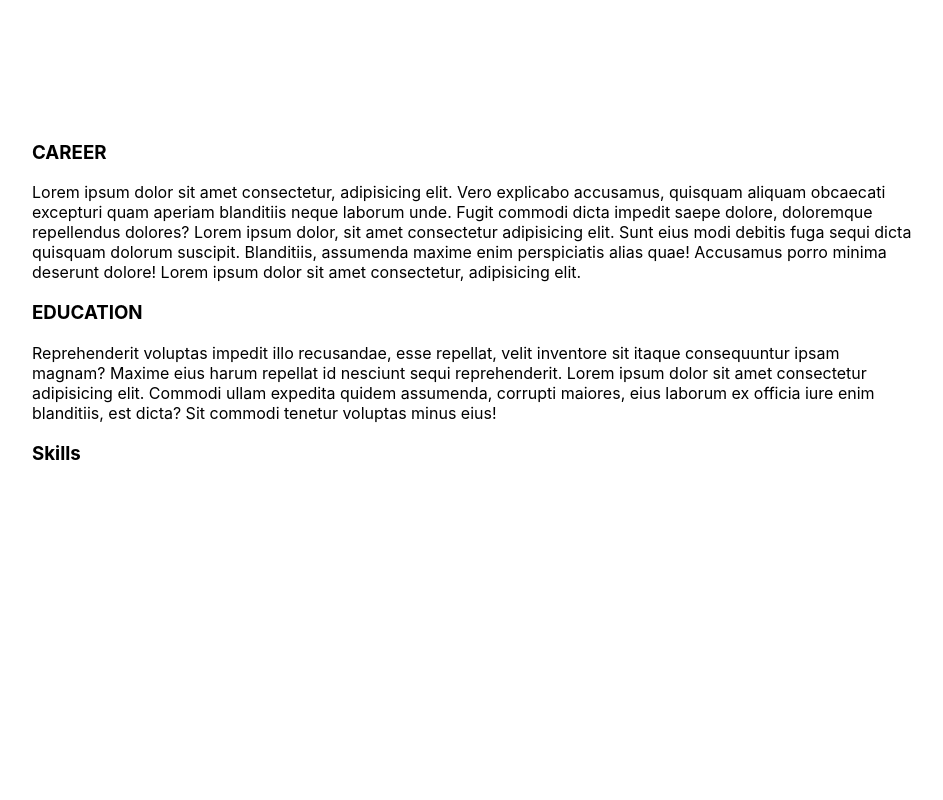
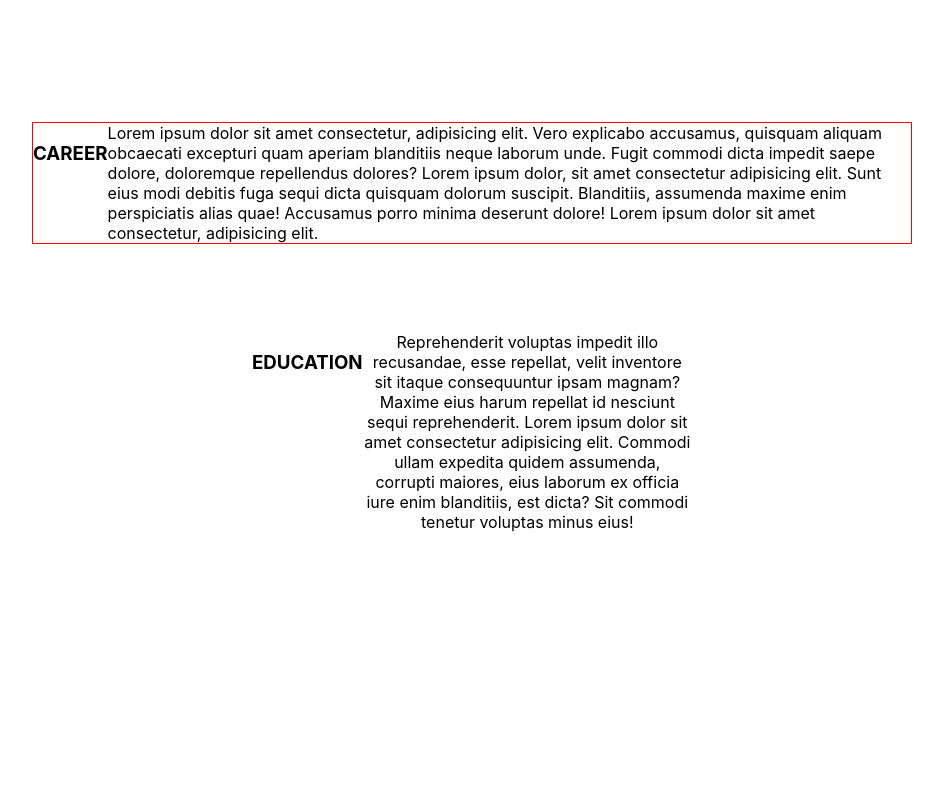
Before and after one commit to Muelji/myportfoliowebsite, a React (Create React App) app: page / in a window 1280 px wide. Shown: the part 1680-2480 px from the top of the page, without its empty margins (168-1111 px from the left). Before the commit the page ends 2363 px from the top, so only its background shows below. Built offline with nearby package versions, Linux system fonts and the light colour scheme.

Commit message:
working on the career component

```diff
--- a/src/Components/Career.css
+++ b/src/Components/Career.css
@@ -2,3 +2,20 @@
     padding: 200px;
 
 }
+
+.div1{
+    display: flex;
+
+    border: 1px solid red;
+
+}
+
+.div2{
+    display: flex;
+
+}
+
+.div3{
+    display: flex;
+
+}
--- a/src/Components/Career.jsx
+++ b/src/Components/Career.jsx
@@ -5,21 +5,21 @@ function Career() {
   return (
    <div>
       <div className='divsec3'>
-          <div>
+          <div className='div1'>
             <h3 id="hcar">CAREER</h3>
               <div class="divcari"> Lorem ipsum dolor sit amet consectetur, adipisicing elit. Vero explicabo accusamus, quisquam aliquam obcaecati excepturi quam aperiam blanditiis neque laborum unde. Fugit commodi dicta impedit saepe dolore, doloremque repellendus dolores? Lorem ipsum dolor, sit amet consectetur adipisicing elit. Sunt eius modi debitis fuga sequi dicta quisquam dolorum suscipit. Blanditiis, assumenda maxime enim perspiciatis alias quae! Accusamus porro minima deserunt dolore! Lorem ipsum dolor sit amet consectetur, adipisicing elit.
               </div>
 
           </div>
 
-            <div>
+            <div className='div2'>
                <h3 id="hcar">EDUCATION</h3>
                <div class="divcari">
                 Reprehenderit voluptas impedit illo recusandae, esse repellat, velit inventore sit itaque consequuntur ipsam magnam? Maxime  eius harum repellat id nesciunt sequi reprehenderit. Lorem ipsum dolor sit amet consectetur adipisicing elit. Commodi ullam expedita quidem assumenda, corrupti maiores, eius laborum ex officia iure enim blanditiis, est dicta? Sit commodi tenetur voluptas minus eius!
                </div>
            </div>
 
-           <div>
+           <div className='div3'>
                 <h3 id="hcar">Skills</h3>
                <div class="divcari">
 
```
